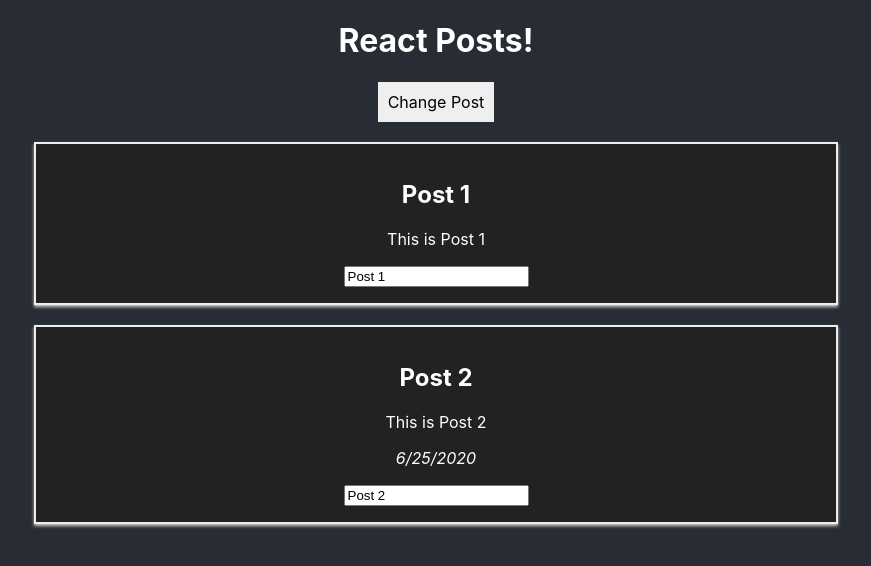
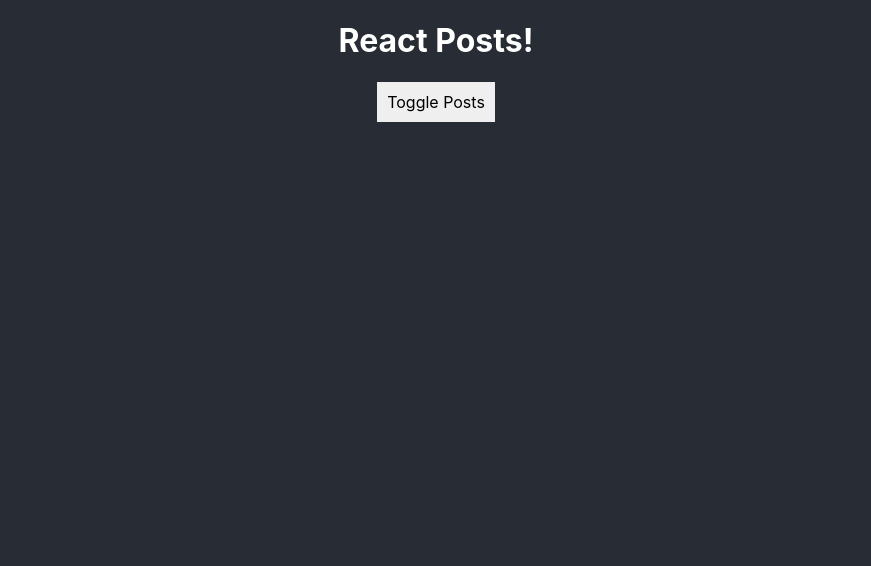
Before and after one commit to federico-allegrini/react-study-project, a React (Create React App) app: page / in a window 1280 px wide. Shown: the top 566 px of the page, without its empty margins (204-1075 px from the left). Built offline with nearby package versions, Linux system fonts and the light colour scheme.

Commit message:
Rendering content conditionally

```diff
--- a/src/App.js
+++ b/src/App.js
@@ -9,6 +9,7 @@ class App extends Component {
       { title: "Post 2", content: "This is Post 2" },
     ],
     otherState: "Other",
+    postsVisibility: false,
   };
 
   updatePostHandler = (newTitle) => {
@@ -29,6 +30,11 @@ class App extends Component {
     });
   };
 
+  togglePostHandler = () => {
+    const isVisible = this.state.postsVisibility;
+    this.setState({ postsVisibility: !isVisible });
+  };
+
   render() {
     const style = {
       bacgroundColor: "white",
@@ -38,19 +44,10 @@ class App extends Component {
       cursor: "pointer",
     };
 
-    return (
-      <div className="App">
-        <h1>React Posts!</h1>
-        <button
-          style={style}
-          onClick={() =>
-            this.updatePostHandler(
-              "Post Button MOD! [Arrow Function - Not recommended]"
-            )
-          }
-        >
-          Change Post
-        </button>
+    let posts = null;
+    if (this.state.postsVisibility) {
+      posts = (
+        <div>
           <Post
             title={this.state.posts[0].title}
             content={this.state.posts[0].content}
@@ -69,6 +66,17 @@ class App extends Component {
         </div>
       );
     }
+
+    return (
+      <div className="App">
+        <h1>React Posts!</h1>
+        <button style={style} onClick={this.togglePostHandler}>
+          Toggle Posts
+        </button>
+        {posts}
+      </div>
+    );
+  }
 }
 
 export default App;
```
Also changed, not shown: 1 other file (tests, documents, lock files or other folders). Lines whose indentation alone changed are shown as unchanged.
